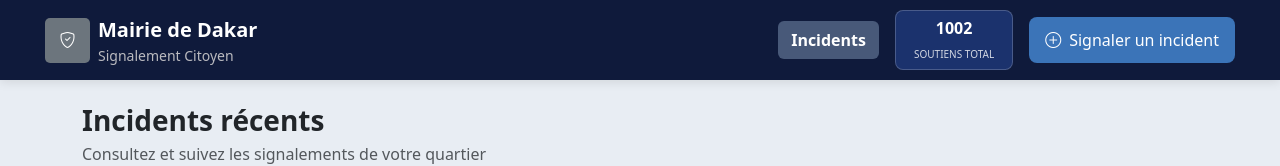
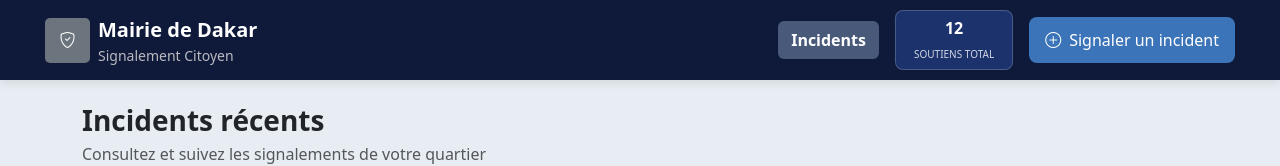
Before and after one commit to Dadowatt/Civic-Tech, an Angular app: page / in a window 1280 px wide. Shown: the top 166 px of the page. Built offline with nearby package versions, Linux system fonts and the light colour scheme.

Commit message:
Ajout fonctionnalité navbar total soutien

```diff
--- a/src/app/components/navbar/navbar.html
+++ b/src/app/components/navbar/navbar.html
@@ -18,7 +18,7 @@
     </button>
 
     <div class="stats-card text-center text-white">
-      <div class="fw-bold">1002</div>
+      <div class="fw-bold">{{ totalSupports }}</div>
       <small>SOUTIENS TOTAL</small>
     </div>
 
--- a/src/app/components/navbar/navbar.ts
+++ b/src/app/components/navbar/navbar.ts
@@ -1,6 +1,7 @@
 import { Component } from '@angular/core';
 import { RouterLink } from "@angular/router";
-
+import { IncidentInterface } from '../../models/incident.interface';
+import { IncidentService } from '../../services/incident.service';
 
 @Component({
   selector: 'app-navbar',
@@ -8,4 +9,19 @@ import { RouterLink } from "@angular/router";
   templateUrl: './navbar.html',
   styleUrl: './navbar.css',
 })
-export class Navbar {}
+ // nombe total de soutiens depuis IncidentList
+export class Navbar {
+  incidents: IncidentInterface[] = [];
+  support = 0;
+  constructor(private incidentService: IncidentService){}
+  ngOnInit(): void {
+    this.incidentService.getIncidents().subscribe(data => {
+      this.incidents = data;
+      this.support = this.incidents.reduce((acc, cur) => acc + cur.supports, 0);
+    });
+  }
+   get totalSupports(): number {
+    return this.incidents.reduce((acc, cur) => acc + cur.supports, 0);
+  }
+
+}
--- a/src/app/pages/incident-list/incident-list.ts
+++ b/src/app/pages/incident-list/incident-list.ts
@@ -3,12 +3,11 @@ import { IncidentInterface } from '../../models/incident.interface';
 import { IncidentService } from '../../services/incident.service';
 import { IncidentCard } from "../../components/incident-card/incident-card";
 import { CommonModule } from '@angular/common';
-import { RouterLink } from "@angular/router";
 
 
 @Component({
   selector: 'app-incident-list',
-  imports: [IncidentCard, CommonModule, RouterLink],
+  imports: [IncidentCard, CommonModule],
   templateUrl: './incident-list.html',
   styleUrl: './incident-list.css',
 })
@@ -18,14 +17,13 @@ export class IncidentList {
 
   constructor(private incidentService: IncidentService){}
 
+  // On initialise le composant
 ngOnInit() {
   this.incidentService.getIncidents().subscribe(data => {
     this.incidents = data;
     this.filteredIncidents = [...data];
   });
 }
-
-
 
   // calculer le nombre total d'incidents
   get totalIncidents(): number {
```
